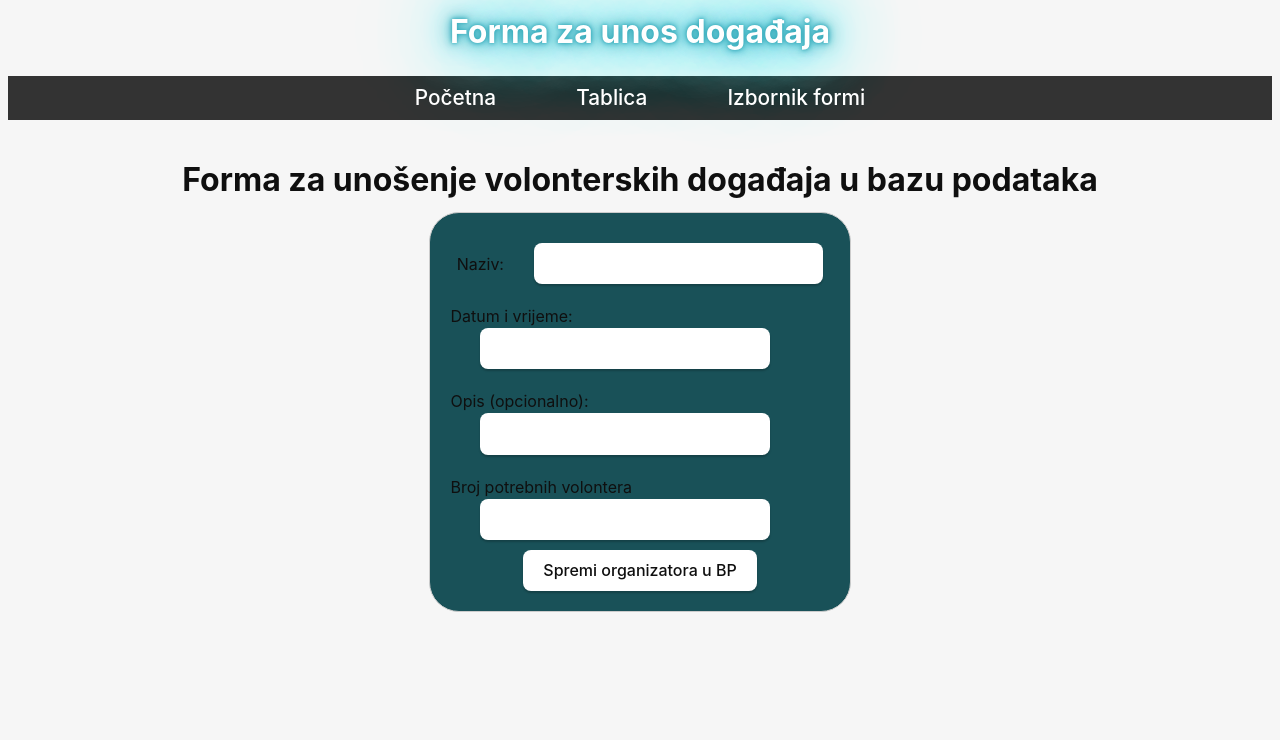
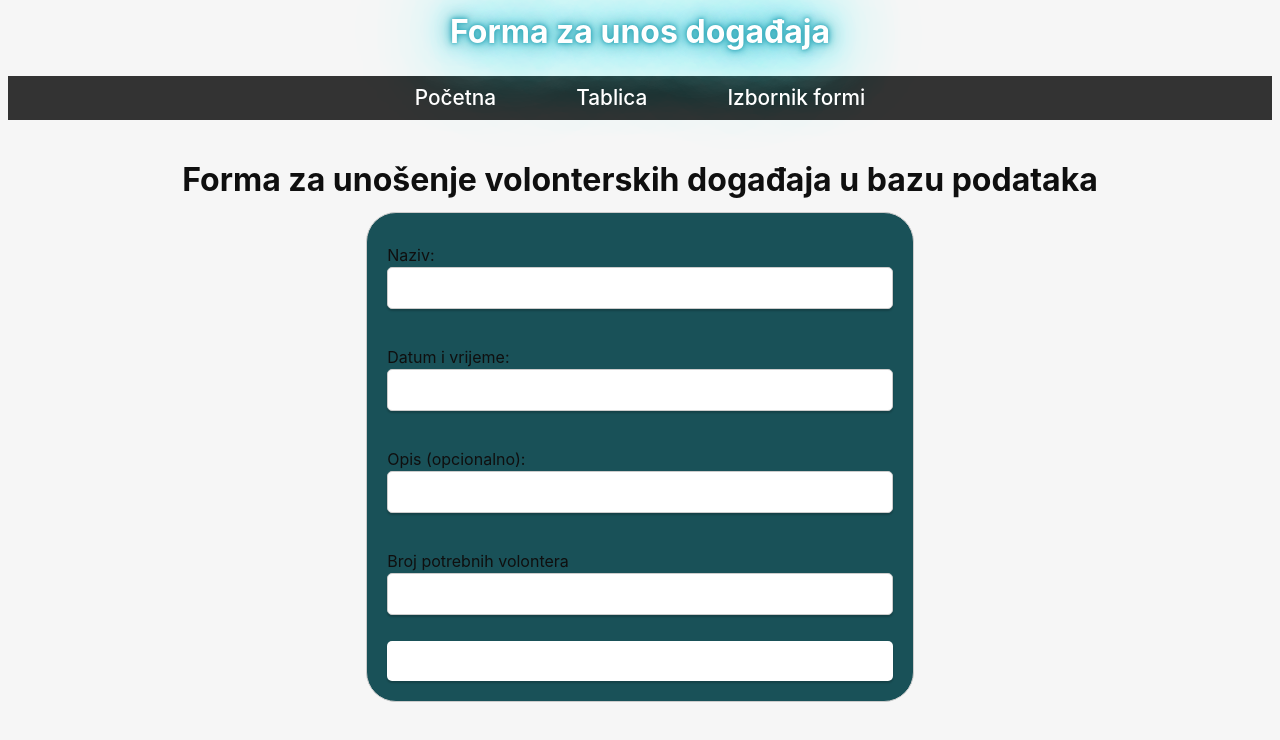
Before and after one commit to nrastija/Volonterium, a Vue app: page /forms/dogadaj in a window 1280 px wide. Shown: the top 740 px of the page. Built offline with nearby package versions, Linux system fonts and the light colour scheme.

Commit message:
Add 2nd dropdown menu to FormChooser

```diff
--- a/src/views/App.vue
+++ b/src/views/App.vue
@@ -103,4 +103,5 @@ nav {
   transform: scale(1.05);
 }
 
+
 </style>
--- a/src/views/FormChooser.vue
+++ b/src/views/FormChooser.vue
@@ -105,7 +105,7 @@
 <style>
 .input-form{
     margin: 0 auto;
-    width: 30%;
+    width: 40%;
     padding: 20px;
     border: 1px solid #ccc;
     border-radius: 10px;
@@ -117,19 +117,42 @@
     display: flex;
     flex-direction: column;
     text-align: left;
-    align-items: center;
-    justify-content: center;
+    gap: 1rem;
 }
 
 .start-title{
     margin-top: 3rem;
+    text-align: center;
 }
 
 .form-group{
     margin: 10px 0;
+    flex-direction: column;
+    gap: 0.5rem;
+}
 
-    input{
-        margin-left: 30px;
-    }
+.form-group input {
+    padding: 10px;
+    font-size: 1rem;
+    border: 1px solid #ccc;
+    border-radius: 5px;
+    width: 100%;
+    box-sizing: border-box;
 }
+
+button {
+    color: white;
+    padding: 10px 20px;
+    border: none;
+    border-radius: 5px;
+    cursor: pointer;
+    font-size: 1rem;
+    transition: background-color 0.3s ease;
+    text-align: center;
+}
+
+button:hover {
+    background-color: #444;
+}
+
 </style>
--- a/src/views/input-forms/DogadajForm.vue
+++ b/src/views/input-forms/DogadajForm.vue
@@ -19,7 +19,7 @@
             <input type="text" class="form-control" id="potrebni_volonteri" v-model="potrebni_volonteri" required>
         </div>
 
-        <button type="submit" @click="SaveDogadaj">Spremi organizatora u BP</button>
+        <button type="submit" @click="SaveDogadaj">Spremi događaj u BP</button>
     </form>
 </template>
 
--- a/src/views/input-forms/GradForm.vue
+++ b/src/views/input-forms/GradForm.vue
@@ -54,7 +54,7 @@
             Logika za unos baze
             */
 
-            alert("Vještina " + this.naziv + " je uspješno unesena u bazu podataka!");
+            alert("Grad " + this.naziv + " je uspješno unesen u bazu podataka!");
       },
 
       validirajUnos(opis) {
--- a/src/views/input-forms/LokacijaForm.vue
+++ b/src/views/input-forms/LokacijaForm.vue
@@ -1,3 +1,65 @@
 <template>
-    <p>Lokacija form</p>
+    <h1 class="start-title"> Forma za unošenje lokacije u bazu podataka</h1>
+
+    <form class="input-form">
+        <div class="form-group">
+            <label for="adresa">Adresa:</label>
+            <input type="text" v-model="adresa" required />
+        </div>
+        <div class="form-group">
+            <label for="id_grad">Grad:</label>
+            <select v-model="id_grad" required>
+                <option v-for="grad in gradovi" :key="grad.id" :value="grad.id">
+                {{ grad.naziv }}
+                </option>
+            </select>
+        </div>
+
+        <button type="submit" class="btn-submit" @click="saveGrad">Spremi lokaciju u BP</button>
+    </form>
 </template>
+
+<script>
+export default {
+  data() {
+    return {
+      adresa: "",
+      id_grad: null,
+      gradovi: [],
+    };
+  },
+  created() {
+    this.fetchGradovi();
+  },
+  methods: {
+    async fetchGradovi() {
+      const response = await fetch("api/gradovi");
+      this.gradovi = await response.json();
+    },
+
+    async saveLokacija() {
+        if (!this.naziv || !this.id_grad) {
+            alert("Molimo unesite i odaberite sva polja!");
+            return;
+        }
+
+        // Validacija opisa za sigurnost
+        if (!this.validirajUnos(this.naziv)) {
+            alert("Atribut sadrži nedozvoljene znakove! Molimo pokušajte ponovo.");
+            return;
+        }
+
+        /*
+        Logika za unos baze
+        */
+
+        alert("Lokacija " + this.naziv + " je uspješno unesena u bazu podataka!");
+    },
+    validirajUnos(opis) {
+            // Regex za zabranjene znakove
+            const zabranjeniZnakovi = /['"%;(){}<>]/;
+            return !zabranjeniZnakovi.test(opis);
+        },
+  },
+};
+</script>
--- a/src/views/input-forms/VjestinaForm.vue
+++ b/src/views/input-forms/VjestinaForm.vue
@@ -11,7 +11,7 @@
             <input type="text" class="form-control" id="opis" v-model="opis">
         </div>
 
-        <button type="submit" @click="SaveVjestina">Spremi državu u BP</button>
+        <button type="submit" @click="SaveVjestina">Spremi vještinu u BP</button>
     </form>
 </template>
 
--- a/src/views/input-forms/VolonterForm.vue
+++ b/src/views/input-forms/VolonterForm.vue
@@ -19,7 +19,7 @@
             <input type="text" class="form-control" id="telefon" v-model="telefon">
         </div>
 
-        <button type="submit" @click="SaveVolonter">Spremi državu u BP</button>
+        <button type="submit" @click="SaveVolonter">Spremi volontera u BP</button>
     </form>
 </template>
 
```
